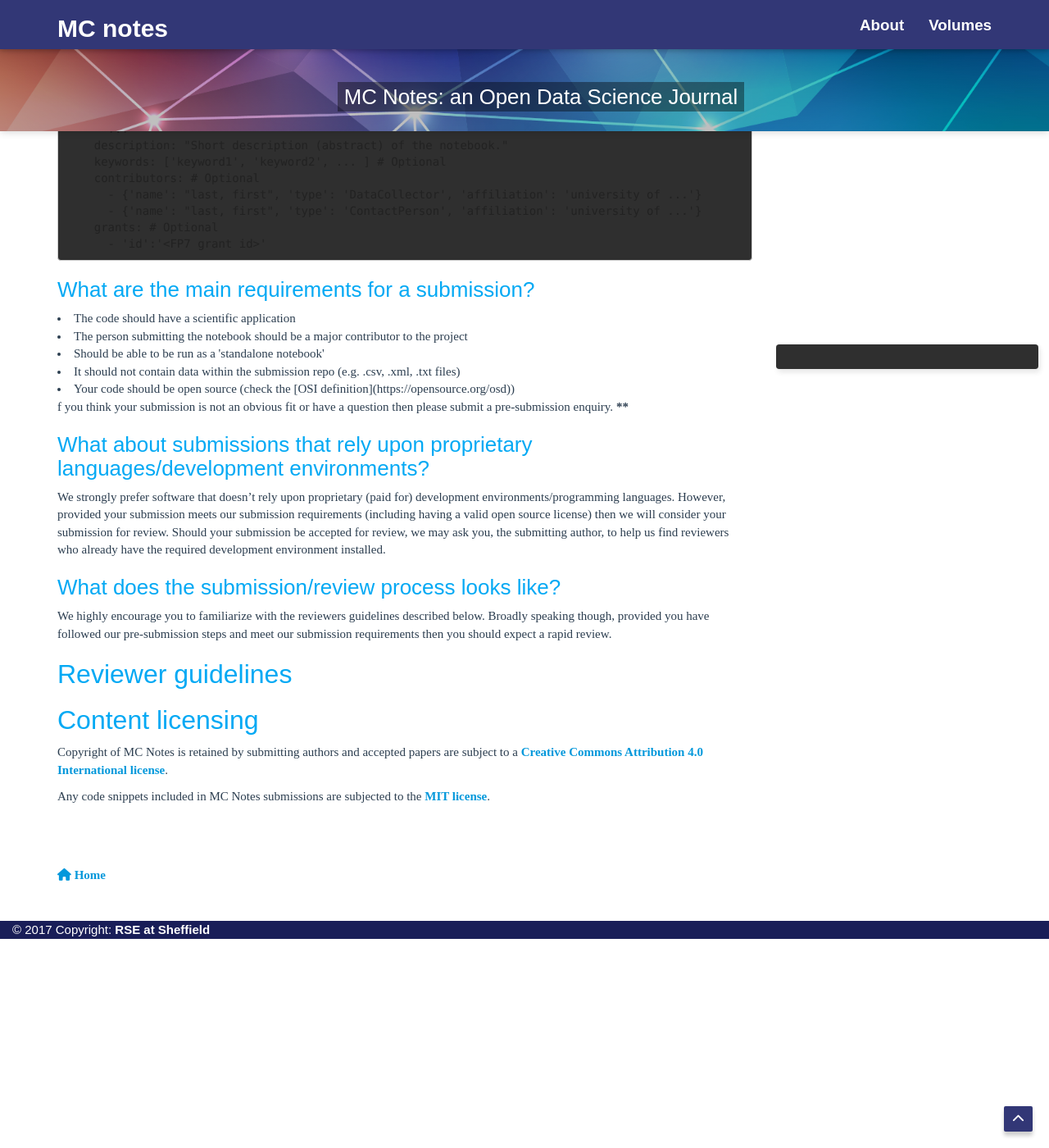
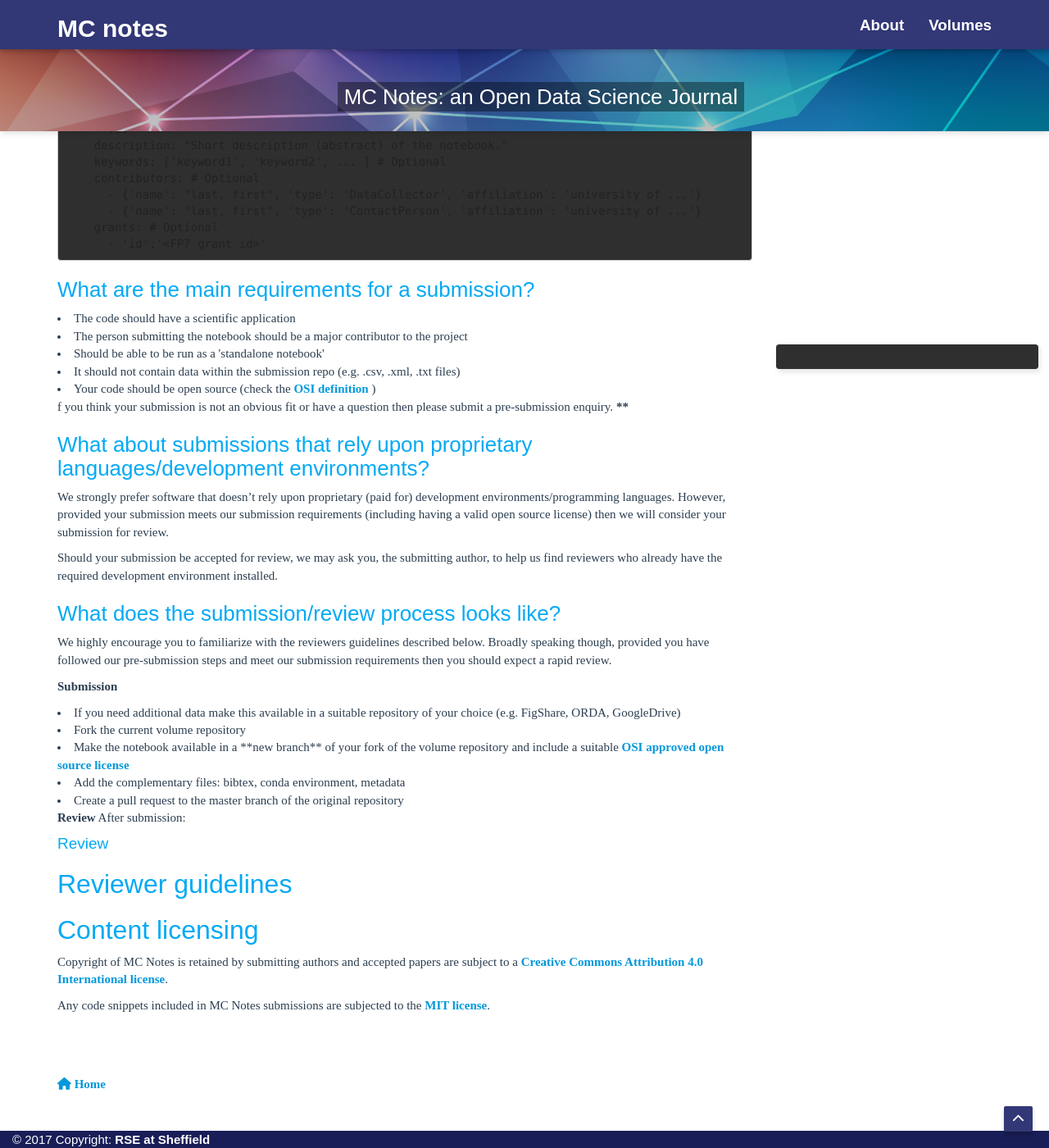
Before and after one commit to MCNotes/MCNotes.github.io, a Jekyll site: the page built from _pages/about.md, in a window 1280 px wide and 1400 px high, scrolled down 1342 px. Shown: the whole window at 82% size. Built offline with Jekyll 4.4.1, drawn with Linux system fonts in a browser that asks for light colours; nearby versions of some CDN libraries; some web fonts are replaced.

Commit message:
Added submission workflow

```diff
--- a/_pages/about.md
+++ b/_pages/about.md
@@ -101,16 +101,37 @@ The submission process should be straightforward. Make sure you read the [Submit
  project </li>
  <li> Should be able to be run as a 'standalone notebook' </li>
  <li> It should not contain data within the submission repo (e.g. .csv, .xml, .txt files) </li>
- <li> Your code should be open source (check the [OSI definition](https://opensource.org/osd)) </li>
+ <li> Your code should be open source (check the <a href='https://opensource.org/osd' target='blank'> OSI definition </a>) </li>
 
 f you think your submission is not an obvious fit or have a question then please submit a pre-submission enquiry. ******
 
 ### What about submissions that rely upon proprietary languages/development environments?
 
-We strongly prefer software that doesn't rely upon proprietary (paid for) development environments/programming languages. However, provided your submission meets our submission requirements (including having a valid open source license) then we will consider your submission for review. Should your submission be accepted for review, we may ask you, the submitting author, to help us find reviewers who already have the required development environment installed.
+We strongly prefer software that doesn't rely upon proprietary (paid for) development environments/programming languages. However, provided your submission meets our submission requirements (including having a valid open source license) then we will consider your submission for review.
+
+Should your submission be accepted for review, we may ask you, the submitting author, to help us find reviewers who already have the required development environment installed.
 
 ### What does the submission/review process looks like?
 We highly encourage you to familiarize with the reviewers guidelines described below. Broadly speaking though, provided you have followed our pre-submission steps and meet our submission requirements then you should expect a rapid review.
+
+**Submission**
+
+  <li>If you need additional data make this available in a suitable repository
+  of your choice (e.g. FigShare, ORDA, GoogleDrive)</li>
+  <li>Fork the current volume repository</li>
+  <li>Make the notebook available in a **new branch** of your fork of the
+  volume repository and include a suitable
+  <a href='https://opensource.org/licenses'> OSI approved open source license </a></li>
+  <li>Add the complementary files: bibtex, conda environment, metadata</li>
+  <li>Create a pull request to the master branch of the original repository</li>
+
+
+**Review**
+After submission:
+
+
+
+#### Review
 
 ## Reviewer guidelines
 
```
